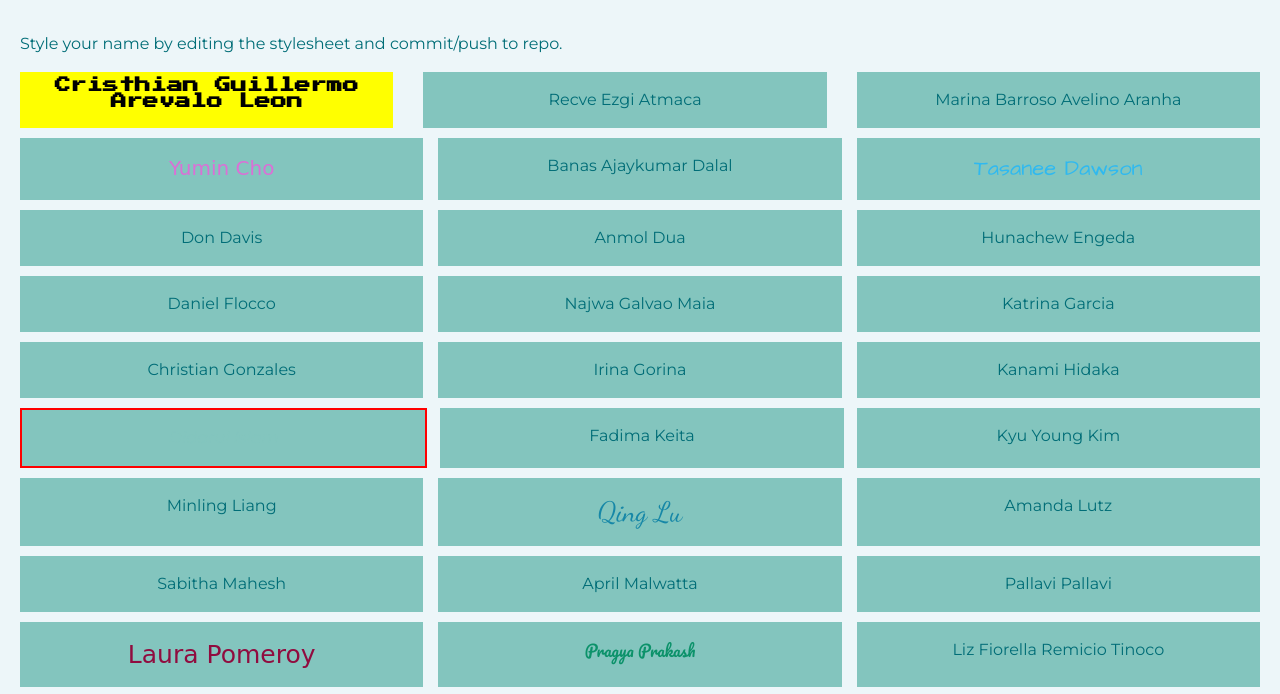
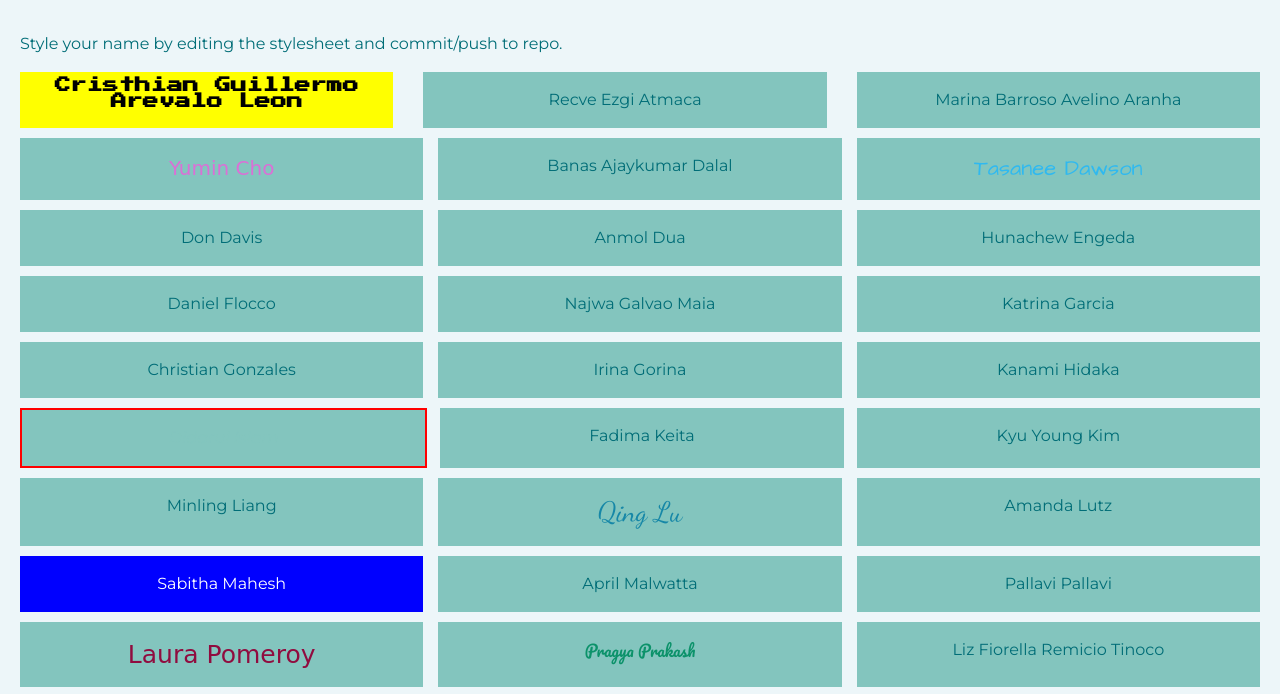
Before and after one commit to sabithamahesh/inm320-git-assignment, a website: page public/index.html in a window 1280 px wide. Shown: the part 88-782 px from the top of the page. Drawn offline with nearby package versions, Linux system fonts and the light colour scheme; a web font is replaced by a local one.

Commit message:
Update style.css

```diff
--- a/public/assets/css/style.css
+++ b/public/assets/css/style.css
@@ -110,6 +110,10 @@ main div {
 }
 
 #smahesh1 {
+  background-color: blue;
+  color: white;
+  font-sixe: 50px;
+  font-style: bold;
 }
 
 #amalwatta {
```
